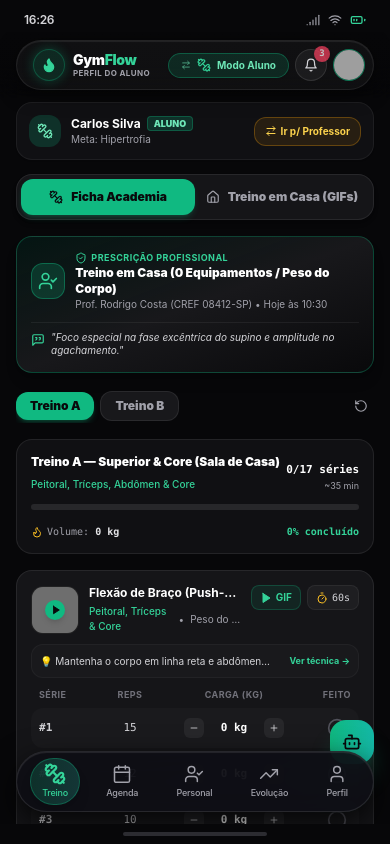
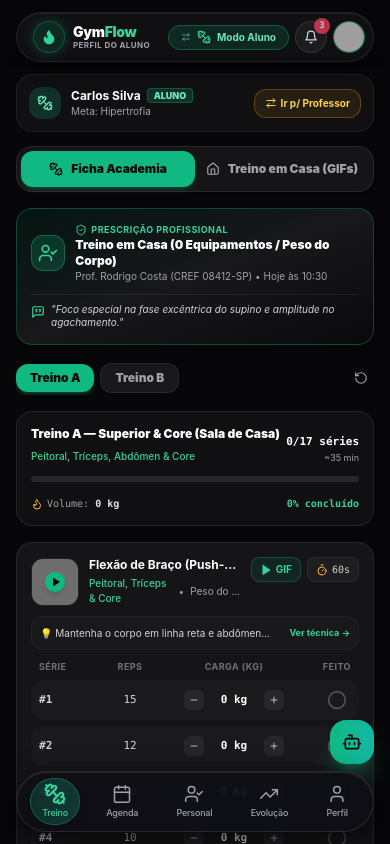
Before and after one commit to cauacreis/GymFlow, a Next.js app: page / in a window 390 px wide. Built offline with nearby package versions, Linux system fonts and the light colour scheme; grey boxes are pictures that could not be loaded.

Commit message:
refactor(ui): remove simulated status bar and mobile clock from MobileShell

```diff
--- a/src/components/layout/MobileShell.tsx
+++ b/src/components/layout/MobileShell.tsx
@@ -1,27 +1,12 @@
 "use client";
 
-import React, { useEffect, useState } from "react";
-import { Wifi, BatteryMedium, Signal } from "lucide-react";
+import React from "react";
 
 interface MobileShellProps {
   children: React.ReactNode;
 }
 
 export default function MobileShell({ children }: MobileShellProps) {
-  const [currentTime, setCurrentTime] = useState("09:41");
-
-  useEffect(() => {
-    const updateClock = () => {
-      const now = new Date();
-      const hours = now.getHours().toString().padStart(2, "0");
-      const minutes = now.getMinutes().toString().padStart(2, "0");
-      setCurrentTime(`${hours}:${minutes}`);
-    };
-    updateClock();
-    const interval = setInterval(updateClock, 30000);
-    return () => clearInterval(interval);
-  }, []);
-
   return (
     <main className="min-h-screen w-full bg-[#020203] text-zinc-100 flex items-center justify-center p-0 md:py-6 md:px-4 selection:bg-emerald-500/20 selection:text-emerald-400">
       {/* Luz ambiente de fundo no desktop */}
@@ -32,31 +17,13 @@
 
       {/* Frame do Smartphone no Desktop / 100% tela no Mobile */}
       <div className="relative w-full max-w-[440px] h-[100dvh] md:h-[880px] md:max-h-[95vh] bg-[#070709] md:rounded-[48px] md:border-[7px] md:border-[#1E1E24] md:shadow-[0_25px_70px_rgba(0,0,0,0.9),0_0_0_1px_rgba(255,255,255,0.08)] flex flex-col overflow-hidden">
-
-        {/* Status Bar Mobile */}
-        <header className="relative z-50 w-full shrink-0 flex items-center justify-between px-6 pt-3 pb-1 text-xs font-medium text-zinc-300 select-none bg-transparent">
-          <span className="tracking-tight text-xs font-semibold">{currentTime}</span>
-
-          {/* Dynamic Island / Notch no Desktop */}
-          <div className="hidden md:flex items-center justify-center w-28 h-5 bg-black rounded-full border border-white/5 shadow-inner">
-            <div className="w-2.5 h-2.5 rounded-full bg-[#0a0a0f] mr-2 border border-white/10" />
-            <div className="w-2 h-2 rounded-full bg-emerald-500/40 animate-pulse" />
-          </div>
-
-          <div className="flex items-center gap-2 text-zinc-400">
-            <Signal className="w-3.5 h-3.5" />
-            <Wifi className="w-3.5 h-3.5" />
-            <BatteryMedium className="w-4 h-4 text-emerald-400" />
-          </div>
-        </header>
-
         {/* Conteúdo rolável interno */}
-        <div className="flex-1 w-full overflow-y-auto overflow-x-hidden no-scrollbar relative flex flex-col">
+        <div className="flex-1 w-full overflow-y-auto overflow-x-hidden no-scrollbar relative flex flex-col pt-1 md:pt-2">
           {children}
         </div>
 
-        {/* Home Bar inferior para iPhone / Android */}
-        <footer className="w-full shrink-0 flex justify-center py-2 bg-transparent pointer-events-none select-none">
+        {/* Home Bar inferior apenas no preview Desktop */}
+        <footer className="hidden md:flex w-full shrink-0 justify-center py-2 bg-transparent pointer-events-none select-none">
           <div className="w-36 h-1 bg-zinc-600/50 rounded-full" />
         </footer>
       </div>
```
